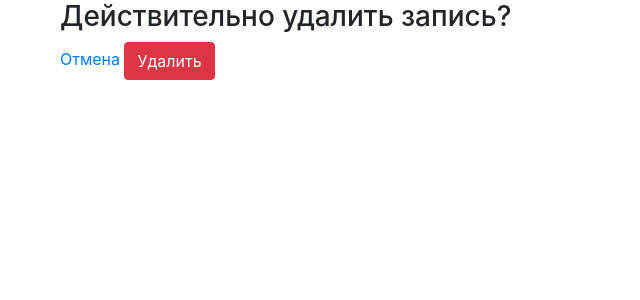
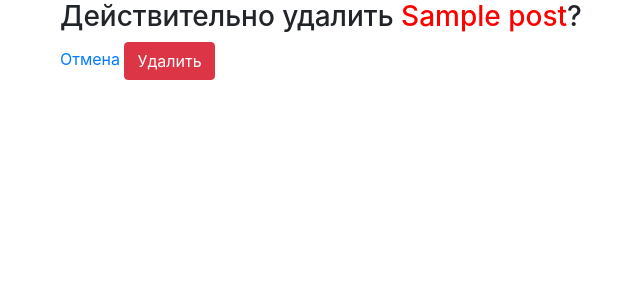
Before and after one commit to Insamo217/django_blog, a Django app: template blog/templates/blog/post_delete_form.html in a window 1280 px wide. Shown: the top 300 px of the page, without its empty margins (215-855 px from the left). Run offline with Django 3.2, Linux system fonts and the light colour scheme; the template is opened without the code that fills it: most values are stand-ins (such as "Sample title", 1, 10 or a date in 2020); some libraries are stand-ins or nearby versions.

Commit message:
edited styles templates

```diff
--- a/blog/templates/blog/post_create_form.html
+++ b/blog/templates/blog/post_create_form.html
@@ -12,12 +12,12 @@
         {% include 'blog/includes/post_form_template.html' %}
 
         {% block button %}
-        <a class="btn btn-outline-success">
+        <button type="submit" name="button">
         Создать пост
-        </a>
+        </button>
         {% endblock %}
         <br><br>
-        <a class="btn btn-outline-success" href="{% url 'post_list_url' %}">
+        <a class="btn btn-outline-secondary" href="{% url 'post_list_url' %}">
             Обратно на главную страницу</a>
 
         </form>
--- a/blog/templates/blog/post_delete_form.html
+++ b/blog/templates/blog/post_delete_form.html
@@ -1,6 +1,4 @@
 {% include 'blog/includes/header_template.html' %}
-
-
 
 <!-- Main Content -->
 <div class="container">
@@ -9,8 +7,9 @@
         <form action="{{ post.get_delete_url }}" method="post">
             {% csrf_token %}
 
-            <h3>Действительно удалить запись?</h3>
-                <a href="{{ post.get_delete_url }}">Отмена</a>
+            <h3>Действительно удалить
+                <a style="color:red">{{ post.title }}</a>?</h3>
+                <a href="{{ post.get_absolute_url }}">Отмена</a>
 
             <button type="submit" name="button" class="btn btn-danger">
             Удалить
--- a/blog/templates/blog/post_update_form.html
+++ b/blog/templates/blog/post_update_form.html
@@ -12,12 +12,12 @@
         {% include 'blog/includes/post_form_template.html' %}
 
         {% block button %}
-        <a class="btn btn-outline-success">
+        <button type="submit" name="button">
         Изменить пост
-        </a>
+        </button>
         {% endblock %}
         <br><br>
-        <h3><a class="btn btn-outline-success" href="{% url 'post_list_url' %}">
+        <h3><a class="btn btn-outline-secondary" href="{% url 'post_list_url' %}">
             Обратно на главную страницу</a></h3>
         </form>
 
```
Also changed, not shown: blog/templates/blog/login.html (+8 -1 lines).
